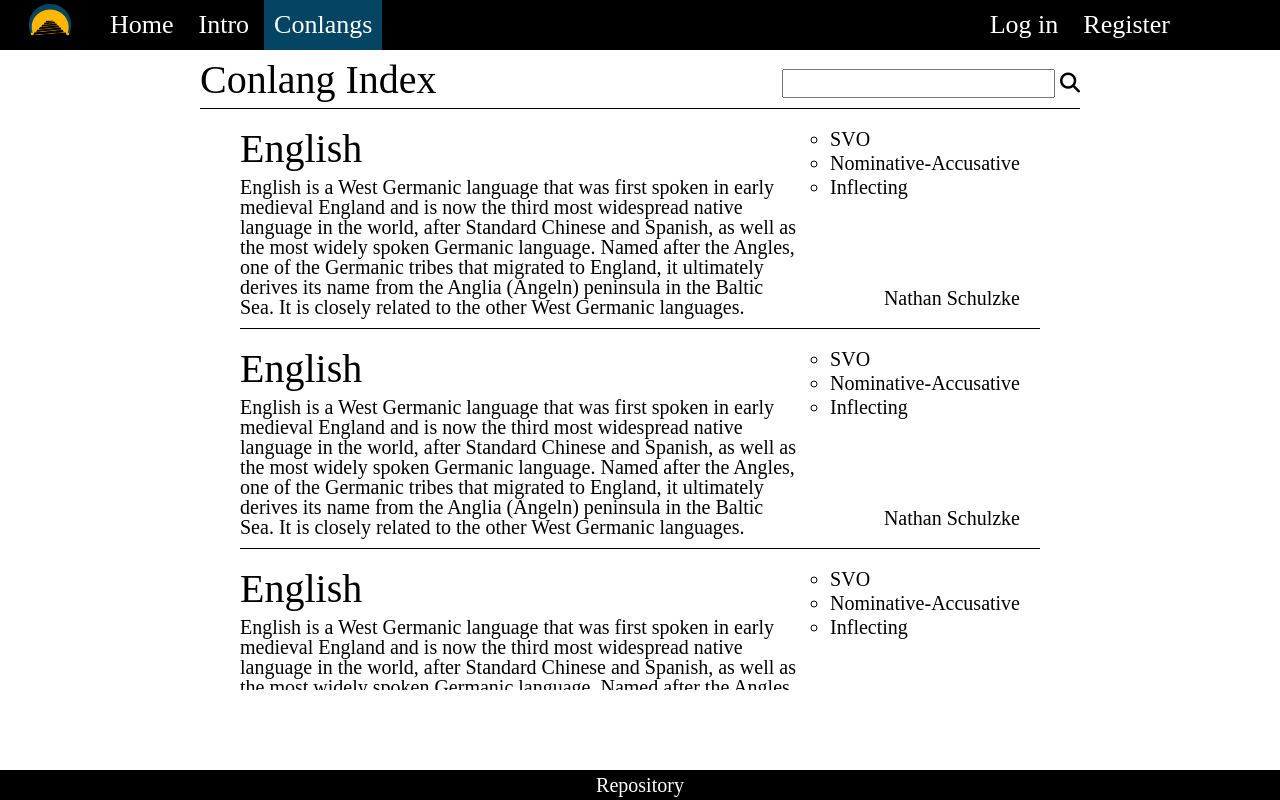
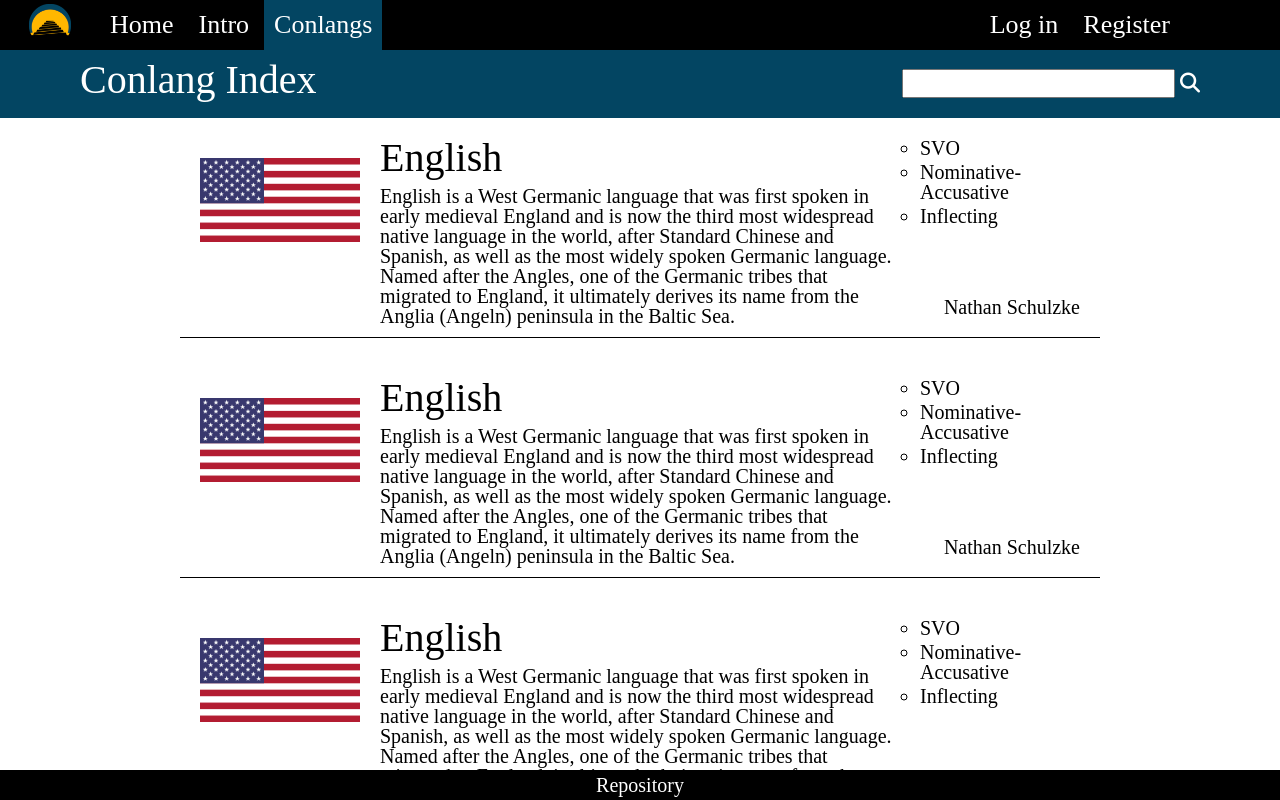
Before and after one commit to nschulzke/CS260CreativeProject1, a plain HTML site: page lang/index.html in a window 1280 px wide. Drawn offline with nearby package versions, Linux system fonts and the light colour scheme; files that its build step writes are made by us from their sources.

Commit message:
Rearrange index

```diff
--- a/lang/index.html
+++ b/lang/index.html
@@ -24,8 +24,7 @@
           </div>
         </nav>
       </header>
-      <article class="main">
-        <div class="index">
+      <article class="main index">
         <section class="index-header">
           <h2 class="inline">Conlang Index</h2>
           <div class="search">
@@ -35,67 +34,86 @@
         </section>
         <section class="index-list">
           <div class="index-item">
-              <h2 class="index-name">English</h2>
+            <div class="index-image"><img src="/rsc/img/us_flag.png"/></div>
+            <div class="index-details">
+              <h2>English</h2>
+              <p>
+                English is a West Germanic language that was first spoken in early medieval England
+                and is now the third most widespread native language in the world,
+                after Standard Chinese and Spanish, as well as the most widely spoken
+                Germanic language. Named after the Angles, one of the Germanic tribes
+                that migrated to England, it ultimately derives its name from the
+                Anglia (Angeln) peninsula in the Baltic Sea.
+              </p>
+            </div>
             <ul class="index-features">
-                <li>SVO
-                <li>Nominative-Accusative
-                <li>Inflecting
+              <li>SVO</li>
+              <li>Nominative-Accusative</li>
+              <li>Inflecting</li>
             </ul>
-              <p class="index-description">English is a West Germanic language that was first spoken in early medieval England and is now the third most widespread native language in the world, after Standard Chinese and Spanish, as well as the most widely spoken Germanic language. Named after the Angles, one of the Germanic tribes that migrated to England, it ultimately derives its name from the Anglia (Angeln) peninsula in the Baltic Sea. It is closely related to the other West Germanic languages.</p>
             <div class="index-author">Nathan Schulzke</div>
           </div>
           <div class="index-item">
-                <h2 class="index-name">English</h2>
+            <div class="index-image"><img src="/rsc/img/us_flag.png"/></div>
+            <div class="index-details">
+              <h2>English</h2>
+              <p>
+                English is a West Germanic language that was first spoken in early medieval England
+                and is now the third most widespread native language in the world,
+                after Standard Chinese and Spanish, as well as the most widely spoken
+                Germanic language. Named after the Angles, one of the Germanic tribes
+                that migrated to England, it ultimately derives its name from the
+                Anglia (Angeln) peninsula in the Baltic Sea.
+              </p>
+            </div>
             <ul class="index-features">
-                  <li>SVO
-                  <li>Nominative-Accusative
-                  <li>Inflecting
+              <li>SVO</li>
+              <li>Nominative-Accusative</li>
+              <li>Inflecting</li>
             </ul>
-                <p class="index-description">English is a West Germanic language that was first spoken in early medieval England and is now the third most widespread native language in the world, after Standard Chinese and Spanish, as well as the most widely spoken Germanic language. Named after the Angles, one of the Germanic tribes that migrated to England, it ultimately derives its name from the Anglia (Angeln) peninsula in the Baltic Sea. It is closely related to the other West Germanic languages.</p>
             <div class="index-author">Nathan Schulzke</div>
           </div>
           <div class="index-item">
-                  <h2 class="index-name">English</h2>
+            <div class="index-image"><img src="/rsc/img/us_flag.png"/></div>
+            <div class="index-details">
+              <h2>English</h2>
+              <p>
+                English is a West Germanic language that was first spoken in early medieval England
+                and is now the third most widespread native language in the world,
+                after Standard Chinese and Spanish, as well as the most widely spoken
+                Germanic language. Named after the Angles, one of the Germanic tribes
+                that migrated to England, it ultimately derives its name from the
+                Anglia (Angeln) peninsula in the Baltic Sea.
+              </p>
+            </div>
             <ul class="index-features">
-                    <li>SVO
-                    <li>Nominative-Accusative
-                    <li>Inflecting
+              <li>SVO</li>
+              <li>Nominative-Accusative</li>
+              <li>Inflecting</li>
             </ul>
-                  <p class="index-description">English is a West Germanic language that was first spoken in early medieval England and is now the third most widespread native language in the world, after Standard Chinese and Spanish, as well as the most widely spoken Germanic language. Named after the Angles, one of the Germanic tribes that migrated to England, it ultimately derives its name from the Anglia (Angeln) peninsula in the Baltic Sea. It is closely related to the other West Germanic languages.</p>
             <div class="index-author">Nathan Schulzke</div>
           </div>
           <div class="index-item">
-                    <h2 class="index-name">English</h2>
+            <div class="index-image"><img src="/rsc/img/us_flag.png"/></div>
+            <div class="index-details">
+              <h2>English</h2>
+              <p>
+                English is a West Germanic language that was first spoken in early medieval England
+                and is now the third most widespread native language in the world,
+                after Standard Chinese and Spanish, as well as the most widely spoken
+                Germanic language. Named after the Angles, one of the Germanic tribes
+                that migrated to England, it ultimately derives its name from the
+                Anglia (Angeln) peninsula in the Baltic Sea.
+              </p>
+            </div>
             <ul class="index-features">
-                      <li>SVO
-                      <li>Nominative-Accusative
-                      <li>Inflecting
+              <li>SVO</li>
+              <li>Nominative-Accusative</li>
+              <li>Inflecting</li>
             </ul>
-                    <p class="index-description">English is a West Germanic language that was first spoken in early medieval England and is now the third most widespread native language in the world, after Standard Chinese and Spanish, as well as the most widely spoken Germanic language. Named after the Angles, one of the Germanic tribes that migrated to England, it ultimately derives its name from the Anglia (Angeln) peninsula in the Baltic Sea. It is closely related to the other West Germanic languages.</p>
-                    <div class="index-author">Nathan Schulzke</div>
-                  </div>
-                    <div class="index-item">
-                      <h2 class="index-name">English</h2>
-                      <ul class="index-features">
-                        <li>SVO
-                        <li>Nominative-Accusative
-                        <li>Inflecting
-                      </ul>
-                      <p class="index-description">English is a West Germanic language that was first spoken in early medieval England and is now the third most widespread native language in the world, after Standard Chinese and Spanish, as well as the most widely spoken Germanic language. Named after the Angles, one of the Germanic tribes that migrated to England, it ultimately derives its name from the Anglia (Angeln) peninsula in the Baltic Sea. It is closely related to the other West Germanic languages.</p>
-                      <div class="index-author">Nathan Schulzke</div>
-                    </div>
-                      <div class="index-item">
-                        <h2 class="index-name">English</h2>
-                        <ul class="index-features">
-                          <li>SVO
-                          <li>Nominative-Accusative
-                          <li>Inflecting
-                        </ul>
-                        <p class="index-description">English is a West Germanic language that was first spoken in early medieval England and is now the third most widespread native language in the world, after Standard Chinese and Spanish, as well as the most widely spoken Germanic language. Named after the Angles, one of the Germanic tribes that migrated to England, it ultimately derives its name from the Anglia (Angeln) peninsula in the Baltic Sea. It is closely related to the other West Germanic languages.</p>
             <div class="index-author">Nathan Schulzke</div>
           </div>
         </section>
-        </div>
       </article>
       <footer class="footer">
         <a href="https://github.com/nschulzke/CS260CreativeProject1">Repository</a>
--- a/rsc/css/master.scss
+++ b/rsc/css/master.scss
@@ -73,37 +73,51 @@ p:not(:first-of-type) {
   flex-direction: column;
   height: 100%;
   .index-header {
-    margin-top: 0.5rem;
     position: relative;
-    border-bottom: 1px solid $dark-main;
+    width: 100%;
+    max-width: initial;
+    background-color: $dark-accent;
+    color: $light-main;
+    padding: 0.5rem 4rem;
+    .search {
+      right: 4rem;
+    }
   }
 
   .index-list {
     padding: 0 1rem;
     flex: 1;
     overflow-y: auto;
+    display: grid;
+    grid-auto-rows: 1fr;
     .index-item {
+      display: grid;
+      grid-template-areas: "left middle right";
+      grid-template-columns: 10rem 1fr 10rem;
       margin: 1rem;
       height: 10rem;
       position: relative;
       overflow: hidden;
       border-bottom: 1px solid $dark-main;
+      .index-image {
+        grid-area: left;
+        padding: 1rem;
+        vertical-align: middle;
+        img {
+          max-width: 8rem;
+          max-height: 8rem;
+        }
+      }
+      .index-details {
+        grid-area: middle;
+      }
+      .index-features {
+        grid-area: right;
+      }
       .index-author {
         position: absolute;
         bottom: 1rem;
         right: 1rem;
-      }
-      .index-name {
-        display: inline-block;
-      }
-      .index-description {
-        margin-right: 12rem;
-      }
-      .index-features {
-        display: inline-block;
-        position: absolute;
-        right: 1rem;
-        max-width: 10rem;
       }
     }
   }
--- a/rsc/css/master/frame.scss
+++ b/rsc/css/master/frame.scss
@@ -62,8 +62,6 @@ $footer-height: 1.5rem;
 
 .main {
   overflow-y: auto;
-  padding-right: 10rem;
-  padding-bottom: 4rem;
   grid-area: main;
   .banner {
     width: 100%;
@@ -73,17 +71,17 @@ $footer-height: 1.5rem;
     background-position: center;
   }
   .content {
-    margin: 0 auto;
-    margin-top: 2rem;
+    margin: 1rem 0;
     max-width: 40rem;
+    padding: 0 1rem;
   }
   .narrow {
     max-width: 20rem;
   }
-}
-
-.container .main {
-  padding-left: 10rem;
+  & > section {
+    margin: 0 auto;
+    max-width: 50rem;
+  }
 }
 
 .sidebar {
```
Also changed, not shown: rsc/img/us_flag.png (added). Lines whose indentation alone changed are shown as unchanged.
